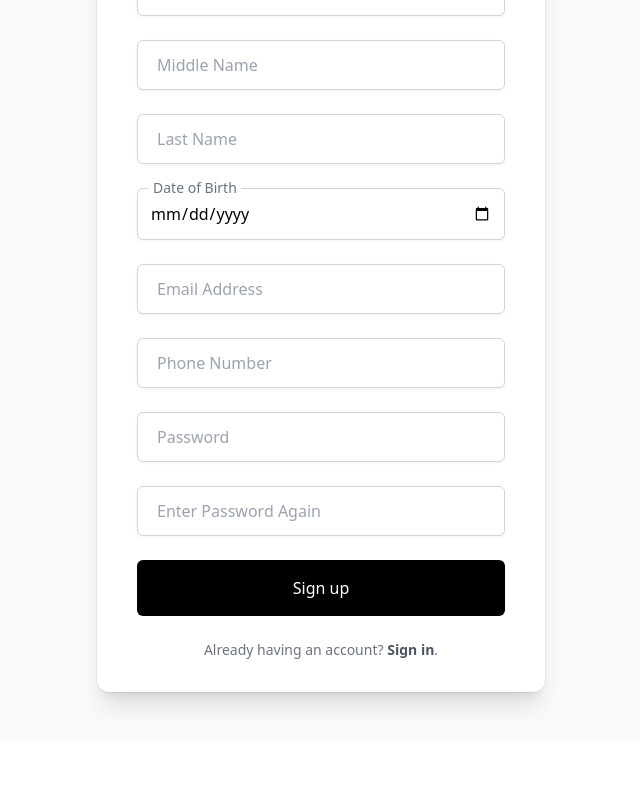
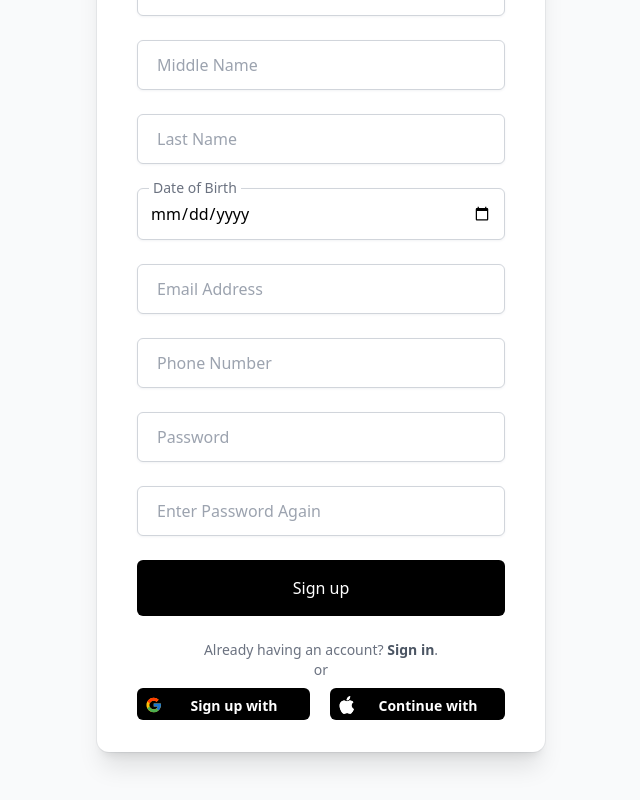
Before and after one commit to Wediah/shoppingsite, a Next.js app: page /Signup in a window 1280 px wide. Shown: the part 294-1094 px from the top of the page, without its empty margins (319-959 px from the left). Before the commit the page ends 1034 px from the top, so only its background shows below. Built offline with nearby package versions, Linux system fonts and the light colour scheme.

Commit message:
adds alternative to sign up

```diff
--- a/pages/Signup.tsx
+++ b/pages/Signup.tsx
@@ -1,6 +1,8 @@
 import React from 'react'
 import Nav from './Nav'
 import { useRouter } from 'next/router'
+import {BsApple} from 'react-icons/bs'
+import {FcGoogle} from 'react-icons/fc'
 
 function Signup() {
     const router = useRouter()
@@ -53,6 +55,11 @@ function Signup() {
                                 <button type="submit" className="w-full rounded-md bg-black px-3 py-4 text-white focus:bg-gray-600 focus:outline-none">Sign up</button>
                             </div>
                             <p className="text-center text-sm text-gray-500">Already having an account? <a href="#!" className="font-semibold text-gray-600 hover:underline focus:text-gray-800 focus:outline-none" onClick={() => router.push('/Signin')}>Sign in</a>.</p>
+                            <p className='text-center text-sm text-gray-500'>or</p>
+                            <div className='flex gap-5 justify-center mt-2'>
+                                <button className='text-sm flex bg-black h-8 text-white p-2 font-semibold rounded-md cursor-pointer'><FcGoogle className='text-lg align-middle mr-1 '/>Sign up with Google</button>
+                                <button className='text-sm flex bg-black h-8 text-white p-2 font-semibold rounded-md cursor-pointer'><BsApple className='text-lg align-middle mr-1'/>Continue with Apple</button>
+                            </div>
                         </form>
                     </div>
                 </div>
```
